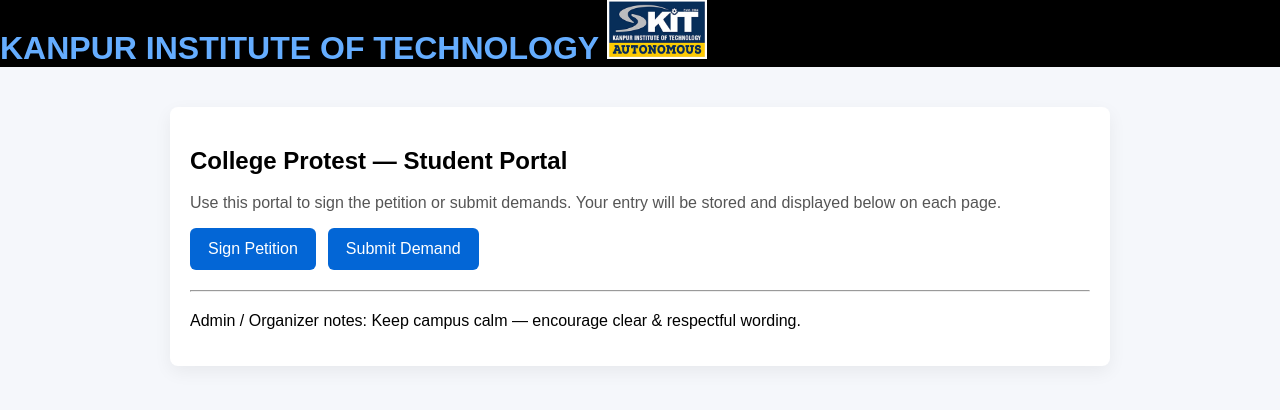
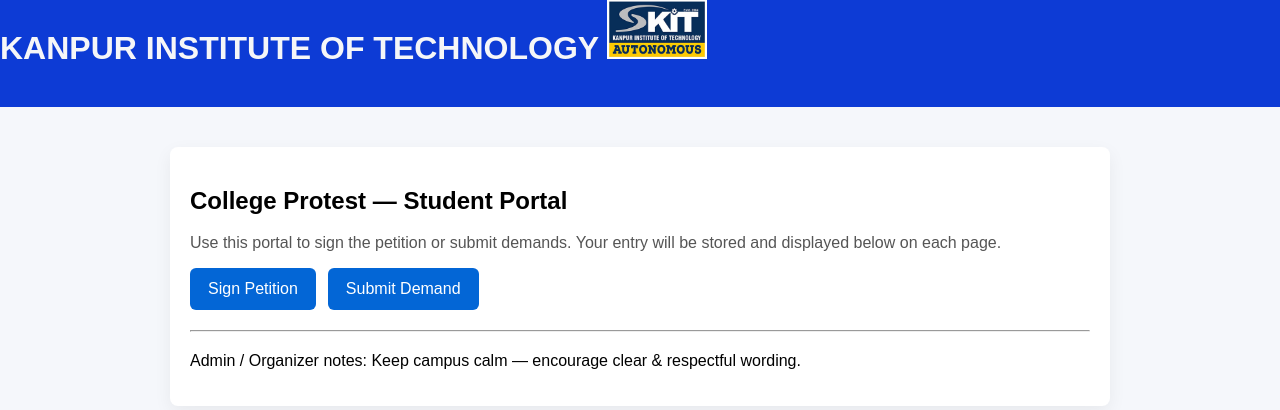
Before and after one commit to Magicalmutezzzzz/KIT_Student_protest, a Flask app: page / in a window 1280 px wide. Shown: the top 410 px of the page. Run offline with Flask 3, Linux system fonts and the light colour scheme.

Commit message:
Update index.html

```diff
--- a/templates/index.html
+++ b/templates/index.html
@@ -11,14 +11,16 @@
     .links { display:flex; gap:12px; margin-top:16px; }
     a.button{ padding:12px 18px; background:#0366d6; color:white; text-decoration:none; border-radius:6px; }
     p.small{ color:#555; }
+
     h1{
-      background-color: #000000;
-      color: #65adff;
+      padding-bottom: 40px;
+      background-color: #0d3bd5;
+      color: #f5f6f8;
     }
   </style>
 </head>
 <body>
-  <header><h1>KANPUR INSTITUTE OF TECHNOLOGY <img src="logo.jpg" alt="" width="100px"> </header>
+  <header><h1>KANPUR INSTITUTE OF TECHNOLOGY <img src="logo.jpg" alt="KIT" width="100px"> </header>
   <div class="container">
     <h2>College Protest — Student Portal</h2>
     <p class="small">Use this portal to sign the petition or submit demands. Your entry will be stored and displayed below on each page.</p>
```
